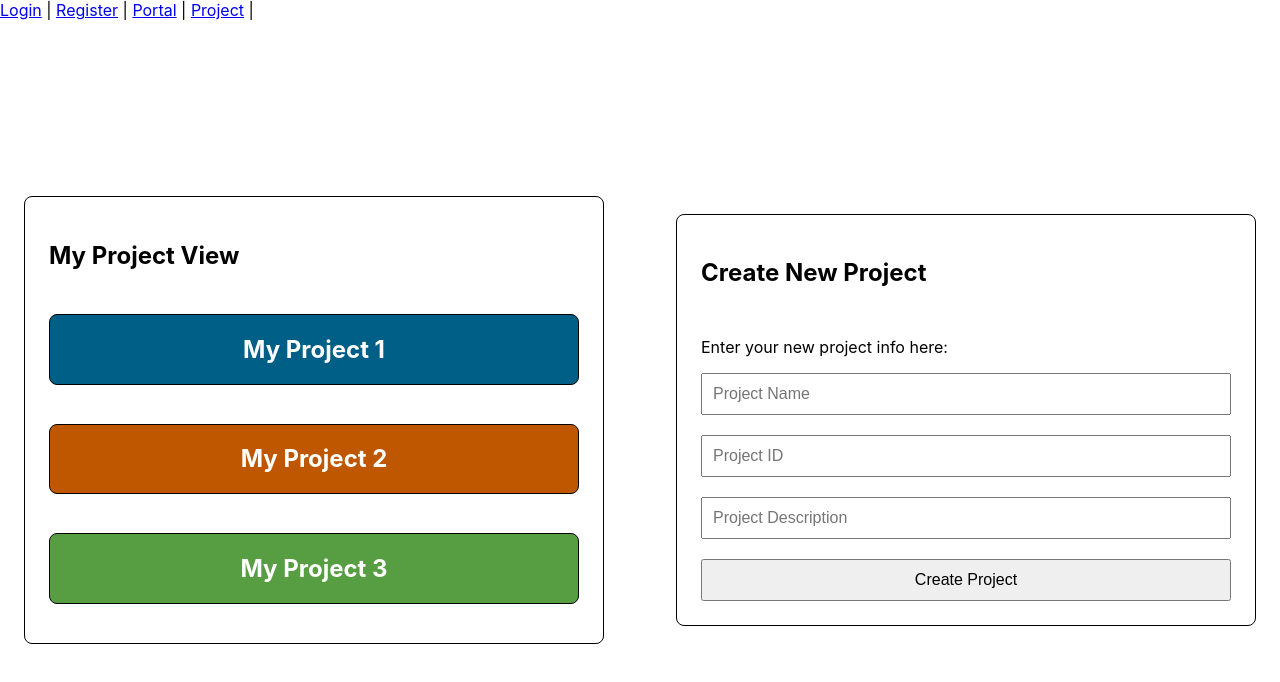
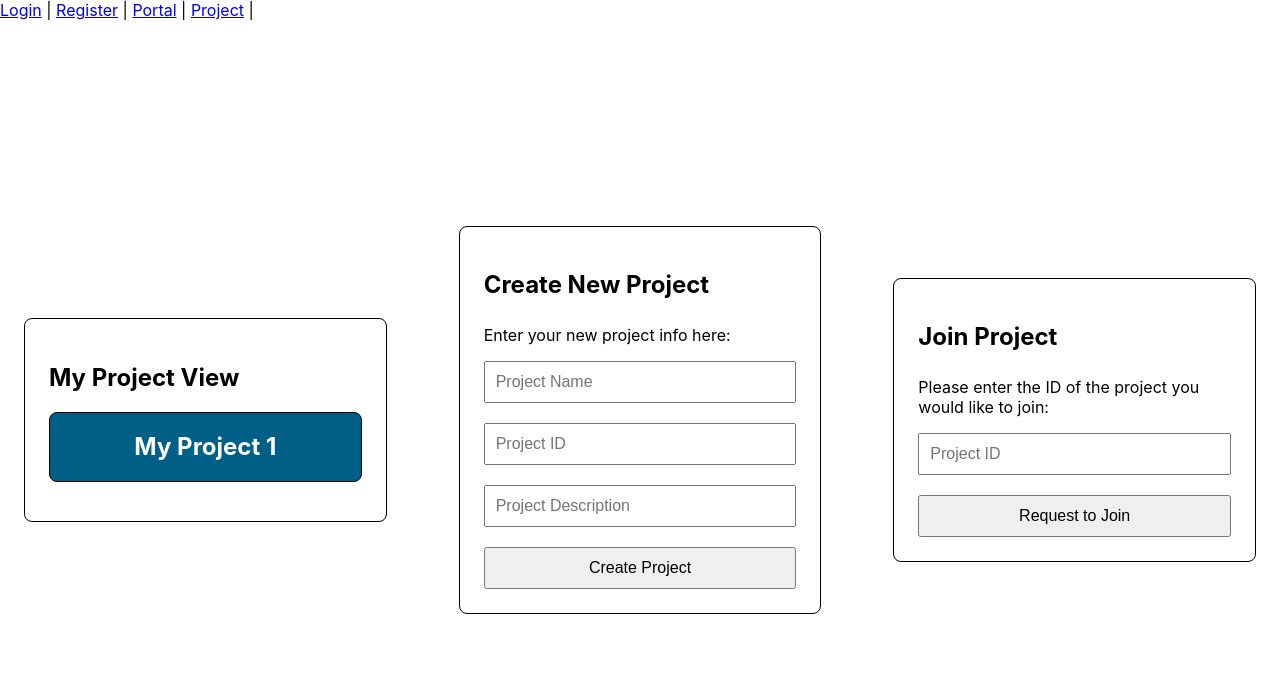
Before and after one commit to nitinjaladanki/18470-SWEGroup10, a React (Create React App) app in the folder client/: page /portal in a window 1280 px wide. Shown: the top 682 px of the page. Built offline with nearby package versions, Linux system fonts and the light colour scheme.

Commit message:
Added skeleton for joining project on user dashboard, removed placeholders

```diff
--- a/client/src/pages/MyProjectPage.js
+++ b/client/src/pages/MyProjectPage.js
@@ -3,11 +3,10 @@ import styles from './MyProjectPage.module.css';
 
 const ResourceCard = ({ title, capacity, available }) => {
   const [requestValue, setRequestValue] = useState('');
-  const [status, setStatus] = useState(null); // 'Accepted' or 'Denied'
+  const [status, setStatus] = useState(null);
 
   const handleSubmit = (e) => {
     e.preventDefault();
-    // Example logic matching your screenshot
     if (requestValue > 0 && requestValue <= available) {
       setStatus('Accepted');
     } else {
@@ -30,7 +29,19 @@ const ResourceCard = ({ title, capacity, available }) => {
       </div>
 
       <form onSubmit={handleSubmit} className={styles.inputGroup}>
-        <label className={styles.label}>Request?</label>
+        <label className={styles.label}>Check-in</label>
+        <div className={styles.requestRow}>
+          <input
+            type="number"
+            value={requestValue}
+            onChange={(e) => setRequestValue(e.target.value)}
+            className={styles.smallInput}
+          />
+          <button type="submit" className={styles.submitBtn}>Submit</button>
+        </div>
+      </form>
+           <form onSubmit={handleSubmit} className={styles.inputGroup}>
+        <label className={styles.label}>Check-out</label>
         <div className={styles.requestRow}>
           <input
             type="number"
@@ -59,8 +70,8 @@ const ResourceView = () => {
       </header>
 
       <main className={styles.container}>
-        <ResourceCard title="HW Set1" capacity={100} available={50} />
-        <ResourceCard title="HW Set2" capacity={100} available={30} />
+        <ResourceCard title="HW Set1" />
+        <ResourceCard title="HW Set2" />
       </main>
     </div>
   );
--- a/client/src/pages/MyUserPortal.js
+++ b/client/src/pages/MyUserPortal.js
@@ -27,17 +27,6 @@ function Portal() {
         </div>
       </Link>
 
-      <Link to="/project/2" className={styles.cardLink}>
-        <div className={styles.projectcard} style={{ backgroundColor: "#bf5700" }}>
-          <h2>My Project 2</h2>
-        </div>
-      </Link>
-
-      <Link to="/project/3" className={styles.cardLink}>
-        <div className={styles.projectcard} style={{ backgroundColor: "#579d42" }}>
-          <h2>My Project 3</h2>
-        </div>
-      </Link>
   </div>
       <div className={styles.card}>
         <h2 className={styles.title}>Create New Project</h2>
@@ -78,6 +67,29 @@ function Portal() {
           </form>
         )}
       </div>
+      <div className={styles.card}>
+        <h2 className={styles.title}>Join Project</h2>
+        {submitted ? (
+          <p>
+            Your new project has been created.
+          </p>
+        ) : (
+          <form onSubmit={handleSubmit} className={styles.form}>
+            <p>Please enter the ID of the project you would like to join:</p>
+            <input
+              type="projectID"
+              required
+              placeholder="Project ID"
+              value={projectID}
+              onChange={(e) => setProjectID(e.target.value)}
+              className={styles.input}
+            />
+            <button type="submit" className={styles.button}>
+              Request to Join
+            </button>
+          </form>
+        )}
+      </div>
     </div>
 
   );
--- a/client/src/pages/MyUserPortal.module.css
+++ b/client/src/pages/MyUserPortal.module.css
@@ -27,15 +27,13 @@
     background-color: white;
     border-radius: 8px;
     border: 1px solid black;
-    gap: 24px;
-
-  flex: 1;            /* Each card takes up equal available space */
-  display: grid;
-  flex-direction: column;
-  border: 1px solid #000;
-  border-radius: 8px;
-  padding: 24px;
-  margin: 24px;
+    display: flex;
+    flex: 1;
+    flex-direction: column;
+    border: 1px solid #000;
+    border-radius: 8px;
+    padding: 24px;
+    margin: 24px;
 }
 
 
```
